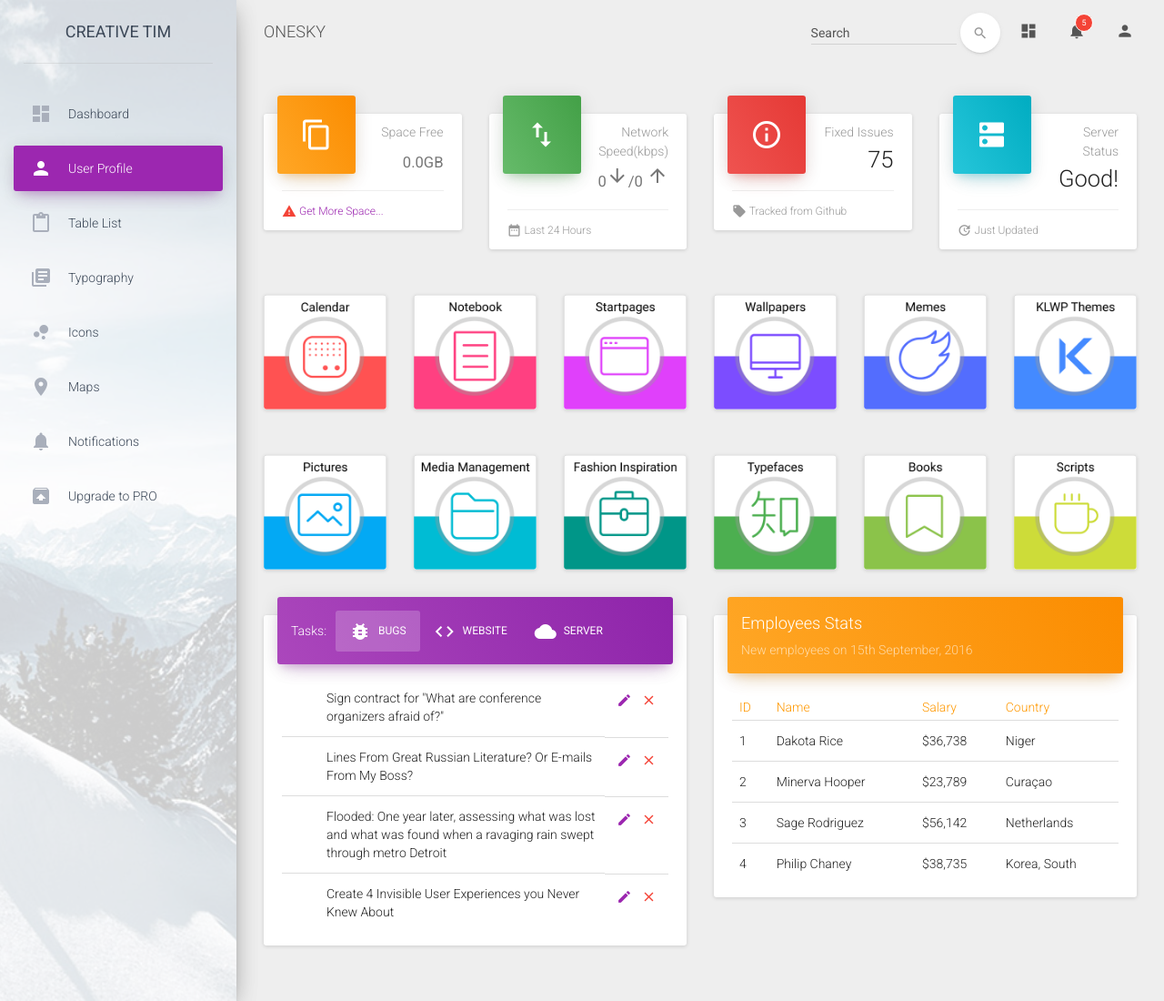
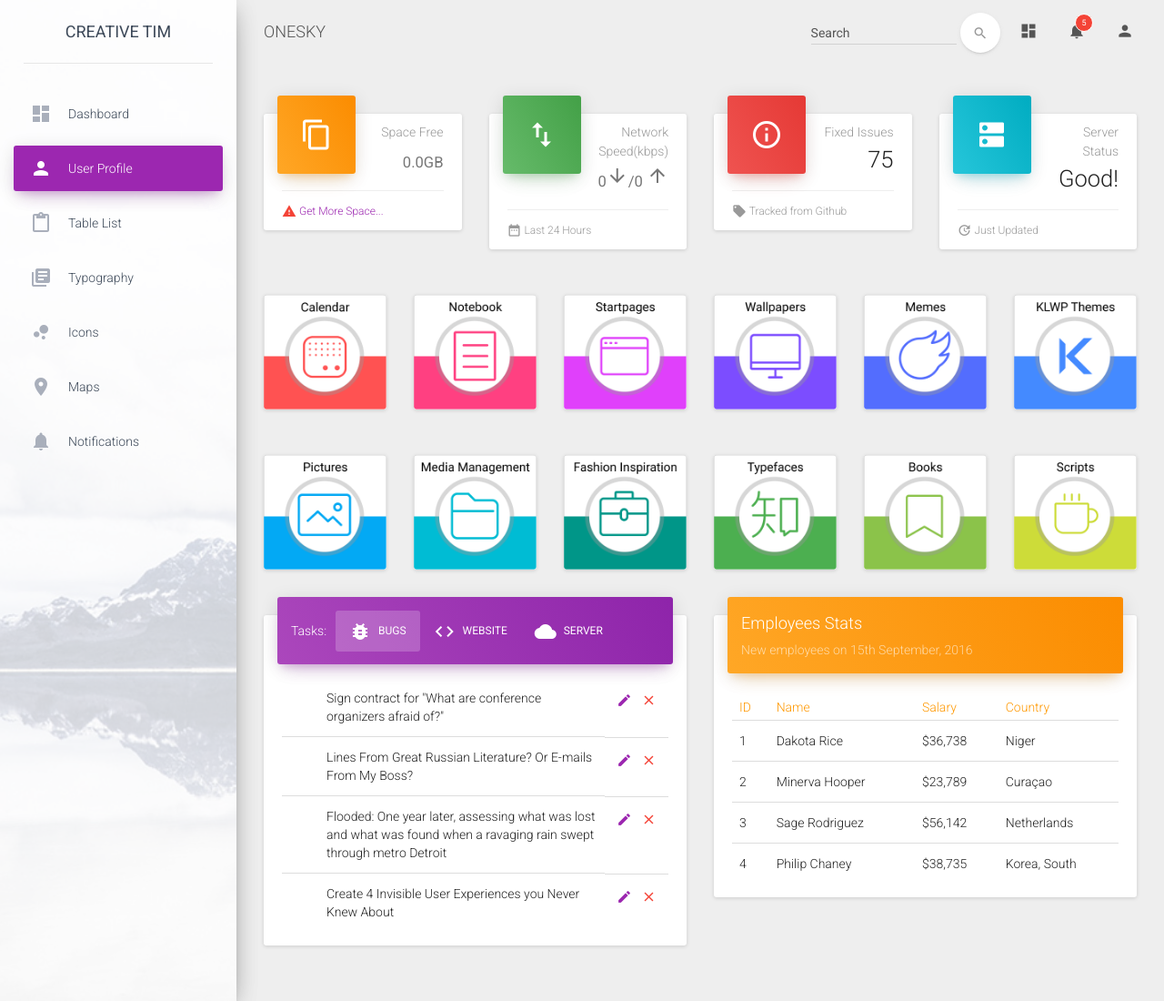
Before and after one commit to Kthulu120/Onesky, a Django app: page / in a window 1280 px wide. Shown: the whole page at 91% size. Run offline with Django 3.2, Linux system fonts and the light colour scheme; data that the repository does not hold is empty; parts of the project's set-up code (start-up, migrations or seed data) failed here and were passed over; some libraries are stand-ins or nearby versions.

Commit message:
initial things

```diff
--- a/templates/components/menu.html
+++ b/templates/components/menu.html
@@ -1,6 +1,6 @@
 
 
-
+{% load staticfiles %}
 
 <div class="sidebar" data-color="purple" data-image="../assets/img/sidebar-1.jpg">
 
@@ -60,12 +60,7 @@
 	                        <p>Notifications</p>
 	                    </a>
 	                </li>
-					<li class="active-pro">
-                        <a href="upgrade.html">
-	                        <i class="material-icons">unarchive</i>
-	                        <p>Upgrade to PRO</p>
-	                    </a>
-                    </li>
+
 	            </ul>
 	    	</div>
-	    <div class="sidebar-background" style="background-image: url(../assets/img/sidebar-1.jpg) "></div></div>
+	    <div class="sidebar-background" style="background-image: url({% static 'assets/img/sidebar-2.jpg' %}) "></div></div>
```
Also changed, not shown: templates/feeds/base.html (line endings or trailing spaces).
